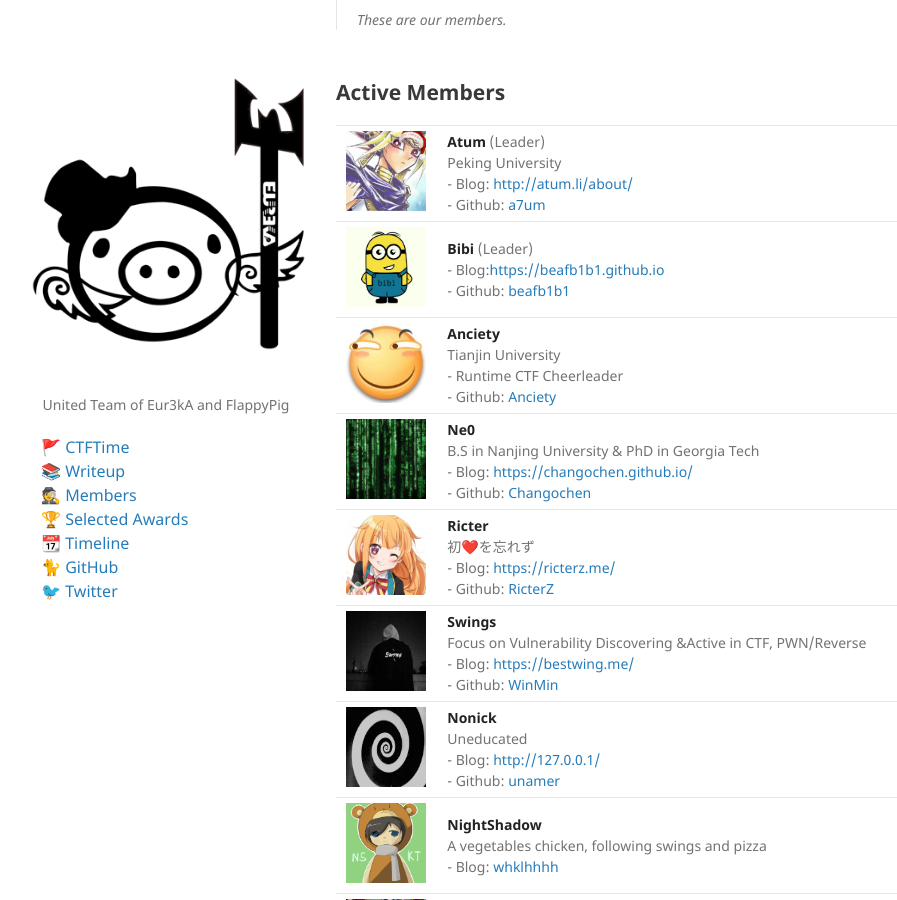
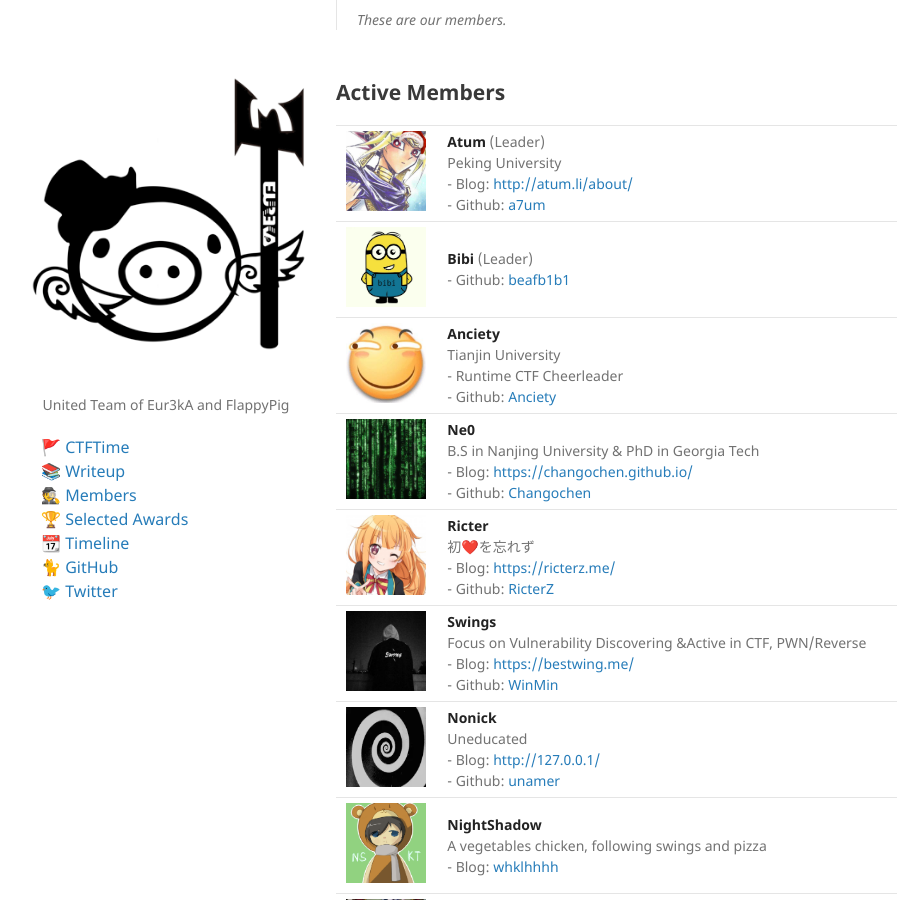
Before and after one commit to r3kapig/r3kapig.github.io, a Jekyll site: the page built from index.md, in a window 1280 px wide and 900 px high, scrolled down 420 px. Shown: the whole window, without its empty margins (169-1066 px from the left). Built offline with Jekyll 4.4.1, drawn with Linux system fonts in a browser that asks for light colours; our own code applies the rules of GitHub Pages for plain Markdown files.

Commit message:
Update index.md

```diff
--- a/index.md
+++ b/index.md
@@ -26,7 +26,7 @@
 | | |
 | --------------------------------------------------------- | ------------------------------------------------------------ |
 | <img src="assets/profile/Atum.jpg" class="profile-image" alt="profile-image"  />     | **Atum** (Leader)<br />Peking University<br />- Blog: [http://atum.li/about/](http://atum.li/about/)<br />- Github: [a7um](//github.com/a7um) |
-| <img src="assets/profile/bibi.jpg" class="profile-image" alt="profile-image"  />    | **Bibi** (Leader)<br />- Blog:[https://beafb1b1.github.io](https://beafb1b1.github.io)<br />- Github: [beafb1b1](//github.com/beafb1b1)                                           |
+| <img src="assets/profile/bibi.jpg" class="profile-image" alt="profile-image"  />    | **Bibi** (Leader)<br />- Github: [beafb1b1](//github.com/beafb1b1)                                           |
 | <img src="assets/profile/anciety.jpg" class="profile-image" alt="profile-image"  /> | **Anciety**<br />Tianjin University<br />- Runtime CTF Cheerleader<br />- Github: [Anciety](//github.com/Escapingbug) |
 | <img src="assets/profile/ne0.jpeg" class="profile-image" alt="profile-image"  />    | **Ne0**<br />B.S in Nanjing University & PhD in Georgia Tech<br />- Blog: [https://changochen.github.io/](//changochen.github.io/about.html)<br />- Github: [Changochen](//github.com/changochen) |
 | <img src="assets/profile/ricter.jpeg" class="profile-image" alt="profile-image"  /> | **Ricter**<br />初❤️を忘れず<br />- Blog: [https://ricterz.me/](//ricterz.me/) <br />- Github: [RicterZ](//github.com/RicterZ) |
```
